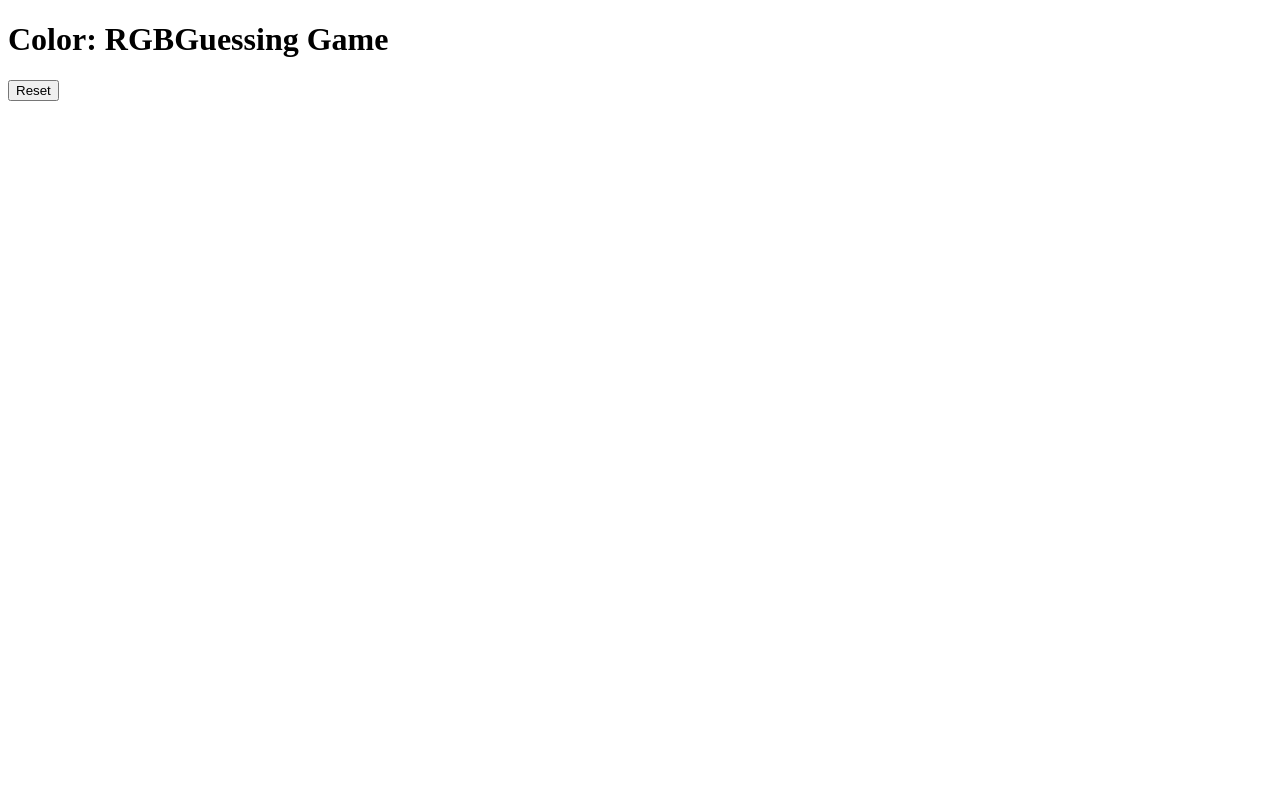
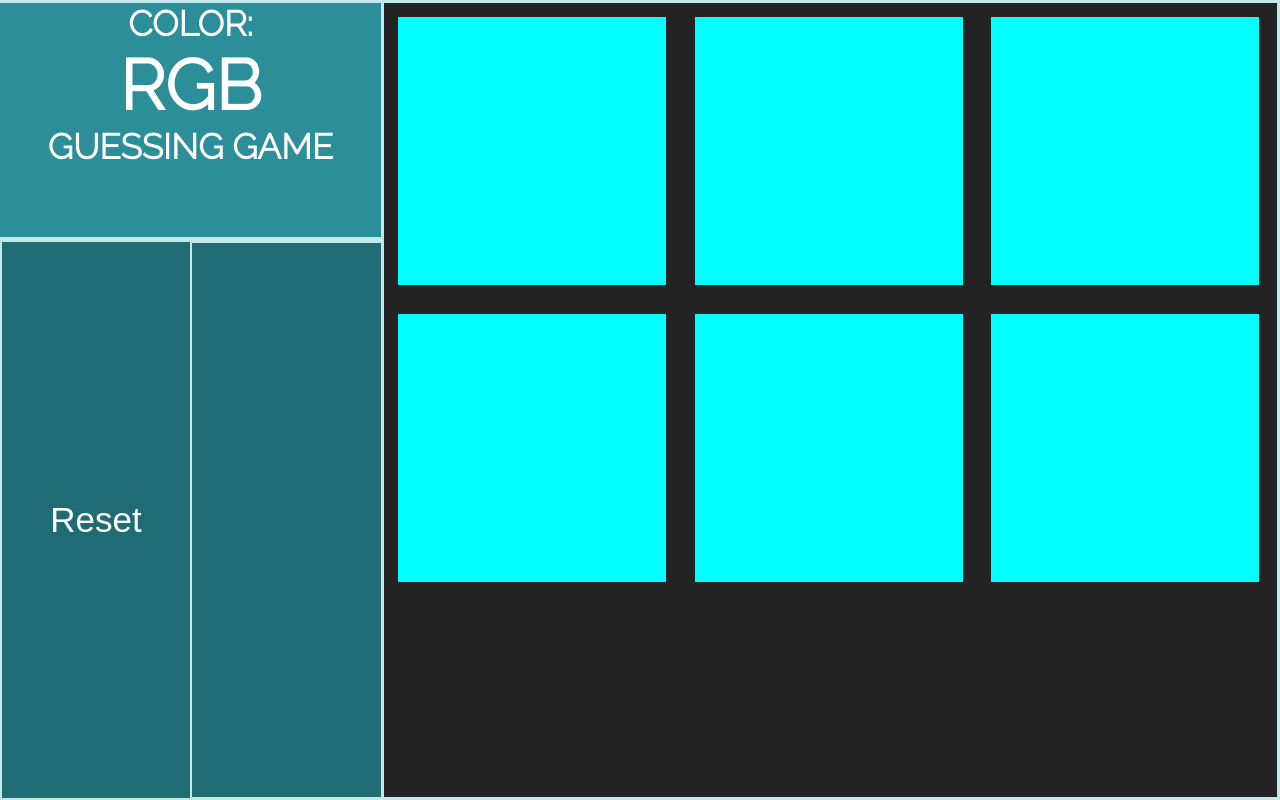
Before and after one commit to LeeRuss/ColorGuesser, a plain HTML site: page index.html in a window 1280 px wide. Drawn offline with Linux system fonts and the light colour scheme.

Commit message:
css
css done

```diff
--- a/index.html
+++ b/index.html
@@ -7,11 +7,14 @@
         <title> Guess Color Game</title>
     </head>
     <body>
-        <h1>Color: <span id="display-color">RGB</span>Guessing Game</h1>
-        <div id ="stripe">
-            <button id="reset">Reset</button>
-            <span id="message"></span>
+        <div id="menu">
+            <h1>Color: <span id="display-color">RGB</span>Guessing Game</h1>
+            <div id ="stripe">
+                <button id="new-color">Reset</button>
+                <div id="message"></div>
+            </div>
         </div>
+
         <div id="container">
             <div class="box"></div>
             <div class="box"></div>
--- a/style.css
+++ b/style.css
@@ -0,0 +1,98 @@
+html{
+    height: 100%;
+}
+
+body{
+    background-color: #232323;
+	font-family: "Raleway", Sans-serif;
+	font-size: 62.5%;
+	margin: 0;
+    height: 100%;
+}
+
+
+#menu{
+    height: 100%;
+    width: 30%;
+    float:left;
+    background-color: #206c75;
+}
+
+h1{
+    box-sizing: border-box;
+    color: white;
+    background-color: #2C8E99;
+    font-size: 3.5em;
+    text-align: center;
+    text-transform: uppercase;
+    margin: 0;
+    height: 30%;
+    border-style: solid;
+    border-left-width: 0px;
+    border-color: #c3e8ec;
+
+}
+
+#display-color{
+    display: block;
+    font-size: 2em;
+}
+
+#stripe{
+    height: 70%;
+}
+
+#new-color{
+    box-sizing: border-box;
+    float: left;
+    background: none;
+    height: 100%;
+    width: 50%;
+    border-style: solid;
+    border-color: #c3e8ec;
+    color: white;
+    font-size: 3.5em;
+    transition: all 0.3s;
+}
+
+#new-color:hover {
+	background-color: #2baab8;
+	color: white;
+}
+
+#message{
+    box-sizing: border-box;
+    float: right;
+    background: none;
+    height: 100%;
+    width: 50%;
+    border-style: solid;
+    border-left-width: 0px;
+    border-color: #c3e8ec;
+    color: white;
+    font-size: 1.5em;
+    text-transform: uppercase;
+	display: inline-block;
+
+}
+
+#container{
+    box-sizing: border-box;
+    width: 70%;
+    height: 100%;
+    margin-left: 30%;
+    margin-right: 25%;
+    border-style: solid;
+    border-left-width: 0px;
+    border-color: #c3e8ec;
+
+}
+
+.box{
+    width: 30%;
+    background-color: cyan;
+    padding-bottom: 30%;
+    float: left;
+    margin: 1.6%;
+    transition: background .5s;
+}
```
